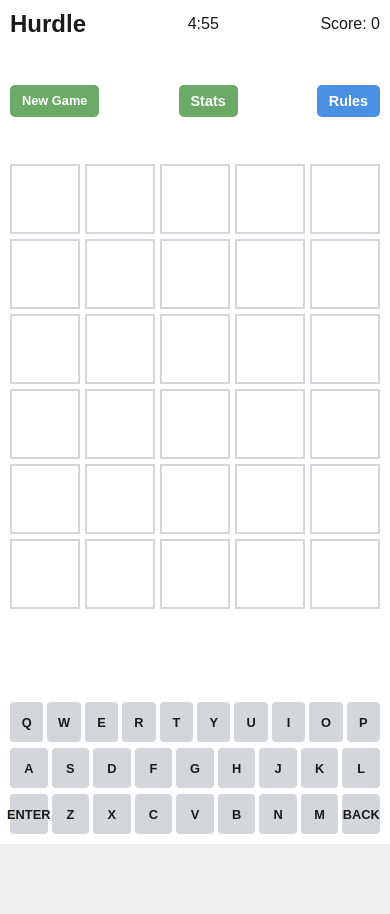
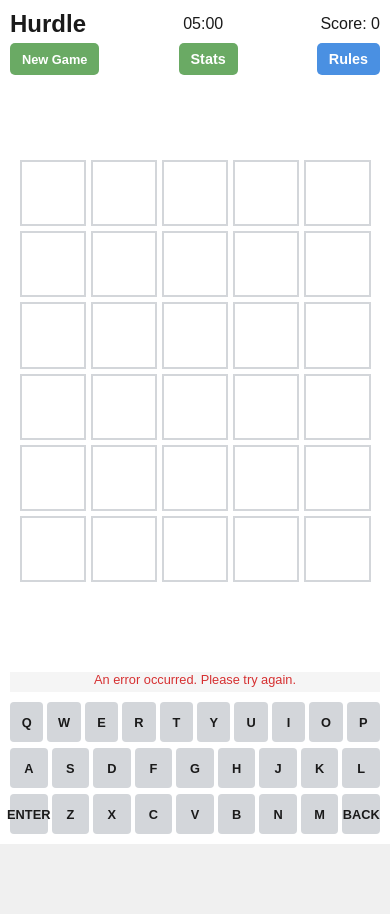
Before and after one commit to romero927/Django_Scordle, a Django app: page / in a window 390 px wide. Run offline with Django 3.2, Linux system fonts and the light colour scheme.

Commit message:
style updates

```diff
--- a/static/css/styles.css
+++ b/static/css/styles.css
@@ -23,7 +23,7 @@
     justify-content: center;
     align-items: center;
     min-height: 100dvh;
-    max-width: 100vw;
+    max-width: 100dvw;
     font-size: 16px;
     touch-action: manipulation;
 }
@@ -63,6 +63,10 @@
     grid-template-rows: repeat(6, 1fr);
     gap: 5px;
     margin-bottom: 20px;
+    max-width: 90dvw;
+    width: 100%; /* Add this line */
+    margin-left: auto; /* Add this line */
+    margin-right: auto; /* Add this line */
 }
 
 .word-row {
@@ -170,6 +174,15 @@
     background-color: #3a7bc8;
 }
 
+#message-area {
+    height: 20px;
+    text-align: center;
+    margin: 10px 0;
+    font-size: 0.9rem;
+    color: #d63031;
+    background-color: #f5f5f5;
+}
+
 @keyframes flip {
     0% { transform: rotateX(0deg); }
     50% { transform: rotateX(90deg); }
@@ -199,7 +212,7 @@
     }
 
     header {
-        margin-bottom: 10px;
+        margin-bottom: 5px;
     }
 
     h1 {
@@ -207,11 +220,17 @@
     }
 
     .button-container {
-        margin-bottom: 10px;
+        margin-bottom: 5px;
     }
 
     #game-board {
-        margin-bottom: 10px;
+        margin-bottom: 5px;
+        flex-grow: 1;
+        display: flex;
+        flex-direction: column;
+        justify-content: center;
+        max-width: 90dvw;
+
     }
 
     .letter-box {
@@ -219,7 +238,7 @@
     }
 
     #keyboard {
-        margin-top: 10px;
+        margin-top: 5px;
     }
 
     .key {
@@ -236,6 +255,14 @@
         padding: 8px 12px;
         font-size: 0.8rem;
     }
+
+    #message-area {
+        font-size: 0.8rem;
+        height: auto;
+        min-height: 20px;
+        margin: 5px 0;
+        background-color: #f5f5f5;
+    }
 }
 
 @supports (padding: max(0px)) {
@@ -250,7 +277,7 @@
     z-index: 1;
     top: 0;
     left: 0;
-    width: 100vw;
+    width: 100dvw;
     height: 100dvh;
     overflow-y: auto;
     background-color: rgba(0, 0, 0, 0.6);
--- a/static/js/game.js
+++ b/static/js/game.js
@@ -186,7 +186,11 @@
         .then(response => response.json())
         .then(data => {
             if (data.error) {
-                showMessage(data.error);
+                if (data.error === 'No active game. Please start a new game.') {
+                    initGame();
+                } else {
+                    showMessage(data.error);
+                }
                 return;
             }
 
@@ -258,7 +262,7 @@
         messageArea.setAttribute('aria-label', message);
     }
 
-    function startNewGame() {
+    function initGame() {
         fetch('/new_game/', {
             method: 'POST',
             headers: {
@@ -269,7 +273,13 @@
         .then(data => {
             if (data.success) {
                 resetGame();
+            } else {
+                showMessage('Failed to start a new game. Please try again.');
             }
+        })
+        .catch(error => {
+            console.error('Error starting new game:', error);
+            showMessage('An error occurred. Please try again.');
         });
     }
 
@@ -322,7 +332,7 @@
         }
     });
 
-    newGameBtn.addEventListener('click', startNewGame);
+    newGameBtn.addEventListener('click', initGame);
 
     scoringRulesBtn.addEventListener('click', () => {
         scoringRulesModal.style.display = 'block';
@@ -338,6 +348,6 @@
         }
     });
 
-    startCountdown();
-    startNewGame();
+    // Start a new game when the page loads
+    initGame();
 });
```
